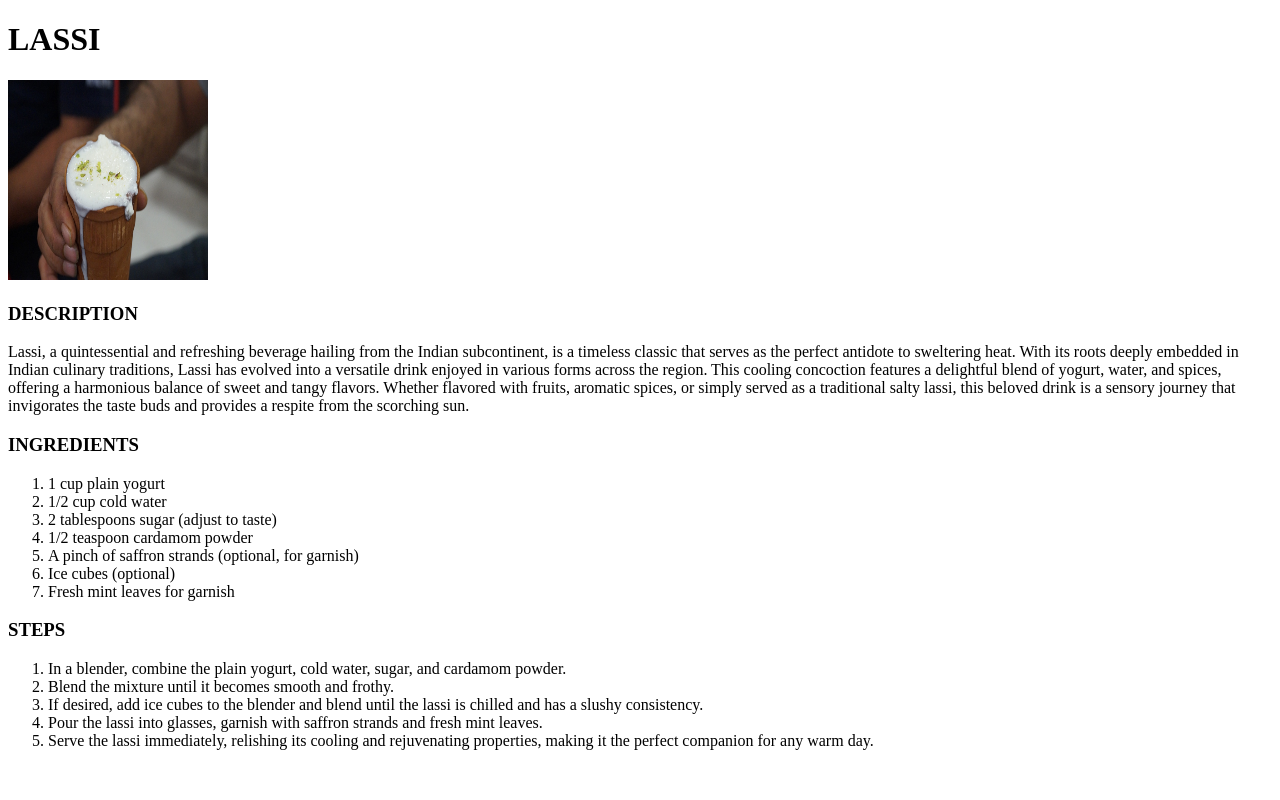
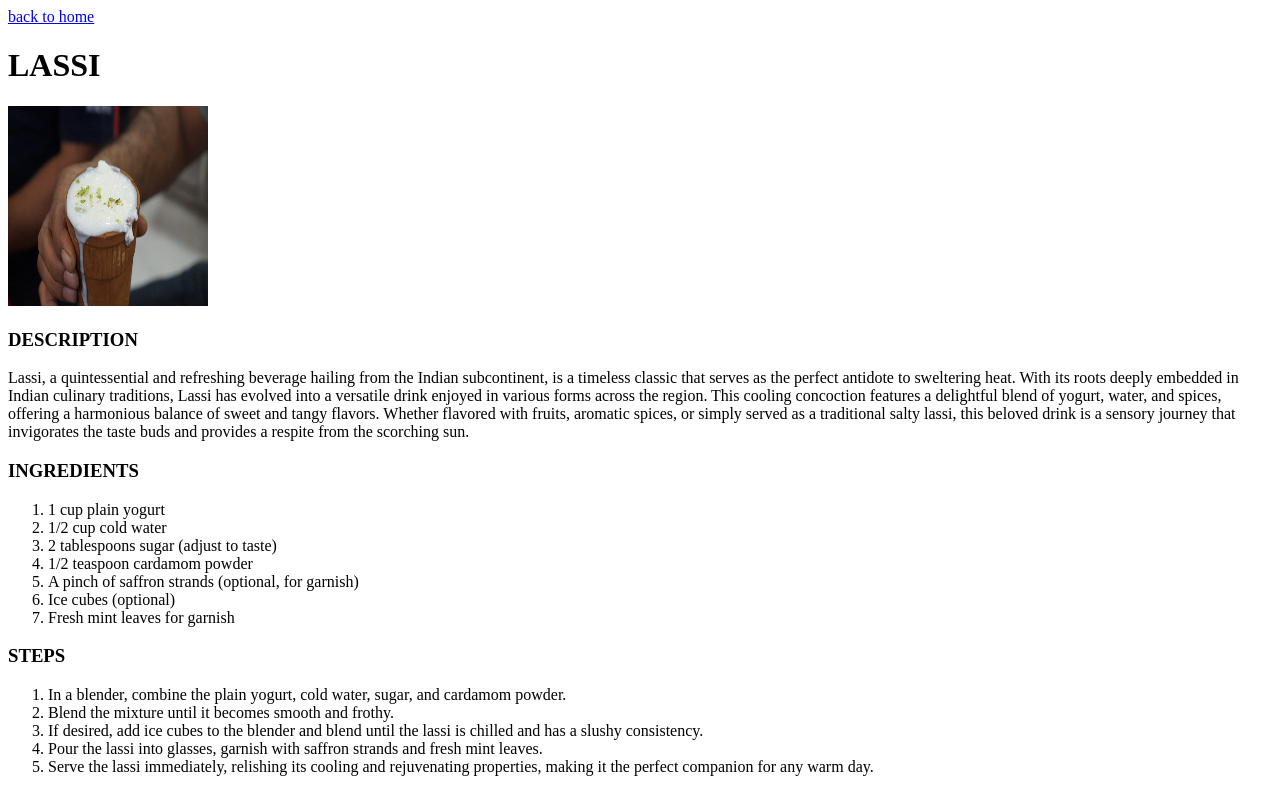
Before and after one commit to Ash-K2002/odin-recipes, a plain HTML site: page recipes/lassi.html in a window 1280 px wide. Drawn offline with Linux system fonts and the light colour scheme.

Commit message:
added back to home to each page

```diff
--- a/recipes/lassi.html
+++ b/recipes/lassi.html
@@ -6,6 +6,7 @@
     <title>Lassi</title>
 </head>
 <body>
+    <a href="../index.html">back to home</a>
     <h1>LASSI</h1>
     <img src="images/food-3219503_1280.jpg" alt="lassi" height="200" width="200">
     <h3>DESCRIPTION</h3>
```
Also changed, not shown: recipes/macandcheese.html (+1 -0 lines), recipes/shahiPaneer.html (+1 -0 lines).
